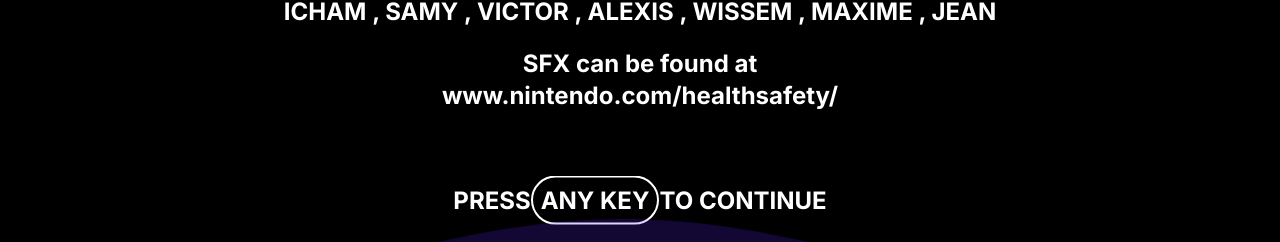
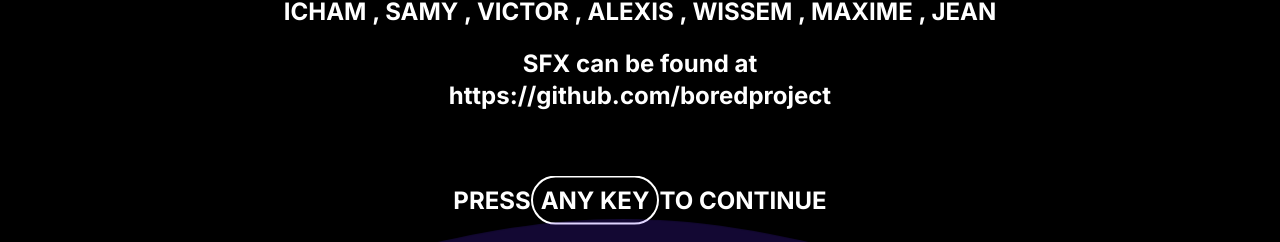
Before and after one commit to boredproject/bored_app, a Next.js app: page / in a window 1280 px wide. Shown: the part 366-608 px from the top of the page. Built offline with nearby package versions, Linux system fonts and the light colour scheme.

Commit message:
fix:loadertextfix

```diff
--- a/app/MainPage/Loader.tsx
+++ b/app/MainPage/Loader.tsx
@@ -58,7 +58,7 @@ const Loader = () => {
           Icham , Samy , Victor , Alexis , Wissem , Maxime , Jean
         </p>
         <p className="normal-case">SFX can be found at</p>
-        <p className="pb-20 lowercase">www.nintendo.com/healthsafety/</p>
+        <p className="pb-20 lowercase">https://github.com/boredproject</p>
         <p className="animate-bounce-slow">
           Press
           <span className="bg-transparent border-2 border-white text-white p-2 rounded-full">
```
